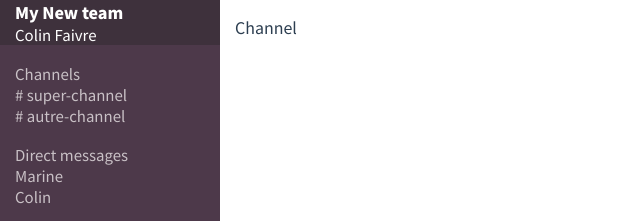
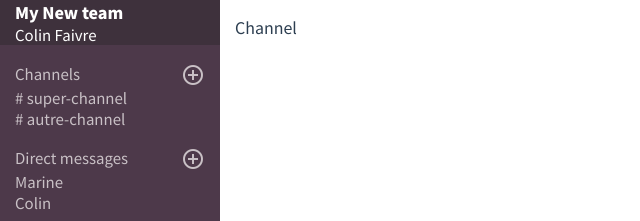
Before and after one commit to colinfaivre/slack-clone, a Vue app: page / in a window 1280 px wide. Shown: the top 221 px of the page, without its empty margins (0-640 px from the left). Built offline with nearby package versions, Linux system fonts and the light colour scheme.

Commit message:
Create add buttons for directMessages & channels

```diff
--- a/public/index.html
+++ b/public/index.html
@@ -6,6 +6,7 @@
     <meta name="viewport" content="width=device-width,initial-scale=1.0">
     <link rel="icon" href="<%= BASE_URL %>favicon.ico">
     <link href="https://fonts.googleapis.com/css?family=Noto+Sans+JP:300,400,500,700,900" rel="stylesheet">
+    <link href="https://fonts.googleapis.com/icon?family=Material+Icons" rel="stylesheet">
     <title>slack-clone</title>
   </head>
   <body>
--- a/src/App.vue
+++ b/src/App.vue
@@ -1,24 +1,34 @@
 <template>
   <div id="app">
     <div class="menu">
+
       <header>
         <h1>My New team</h1>
         <div class="user-name">Colin Faivre</div>
       </header>
+
       <div class="channels">
-        <div class="channels-title">Channels</div>
+        <div class="channels-header">
+          <div class="channels-title">Channels</div>
+          <i class="material-icons add-button">add_circle_outline</i>
+        </div>
         <div class="channels-content">
           <div># super-channel</div>
           <div># autre-channel</div>
         </div>
       </div>
+
       <div class="direct-messages">
-        <div class="direct-messages-title">Direct messages</div>
+        <div class="direct-messages-header">
+          <div class="direct-messages-title">Direct messages</div>
+          <i class="material-icons">add_circle_outline</i>
+        </div>
         <div class="direct-messages-content">
           <div>Marine</div>
           <div>Colin</div>
         </div>
       </div>
+
     </div>
     <router-view/>
   </div>
@@ -61,14 +71,18 @@ body{
   padding-left: 15px;
   padding-right: 15px;
 }
+.menu .channels-header, .menu .direct-messages-header{
+  display: flex;
+  justify-content: space-between;
+}
 .menu .channels, .menu .direct-messages{
   padding-top: 18px;
 }
-.menu .channels-title, .menu .direct-messages-title{
+.menu .channels-header, .menu .direct-messages-header{
   padding-left: 15px;
   padding-right: 15px;
 }
-.menu .channels-title:hover, .menu .direct-messages-title:hover{
+.menu .channels-header:hover, .menu .direct-messages-header:hover{
   color: white;
   cursor: pointer;
 }
```
